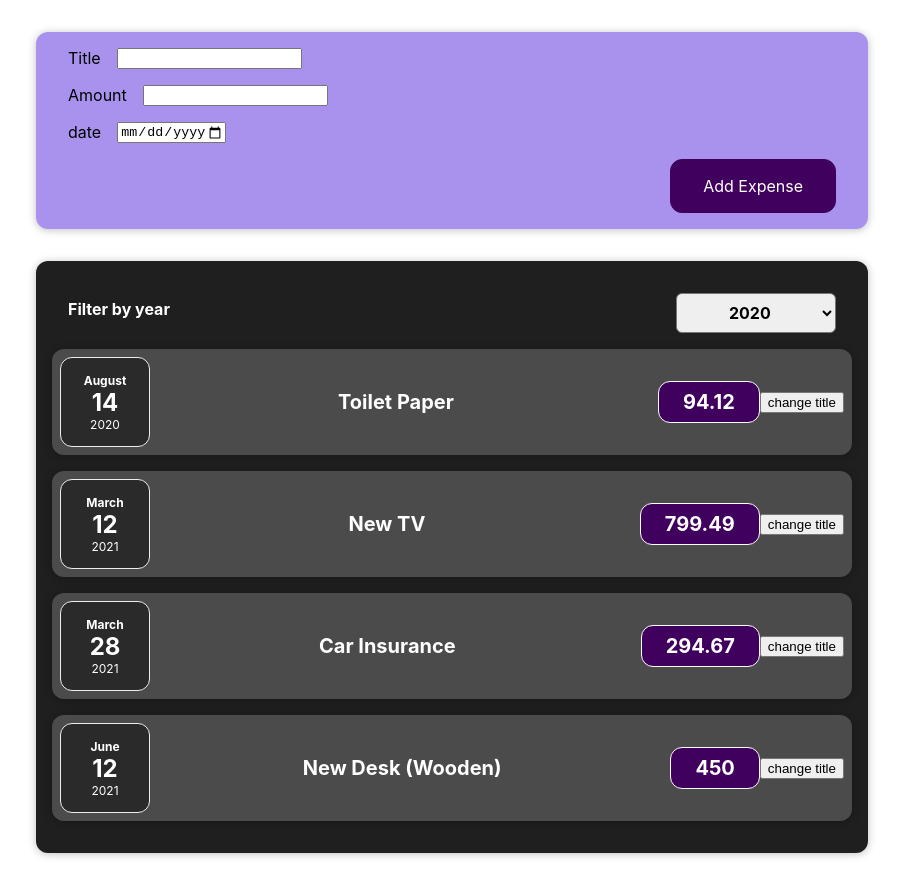
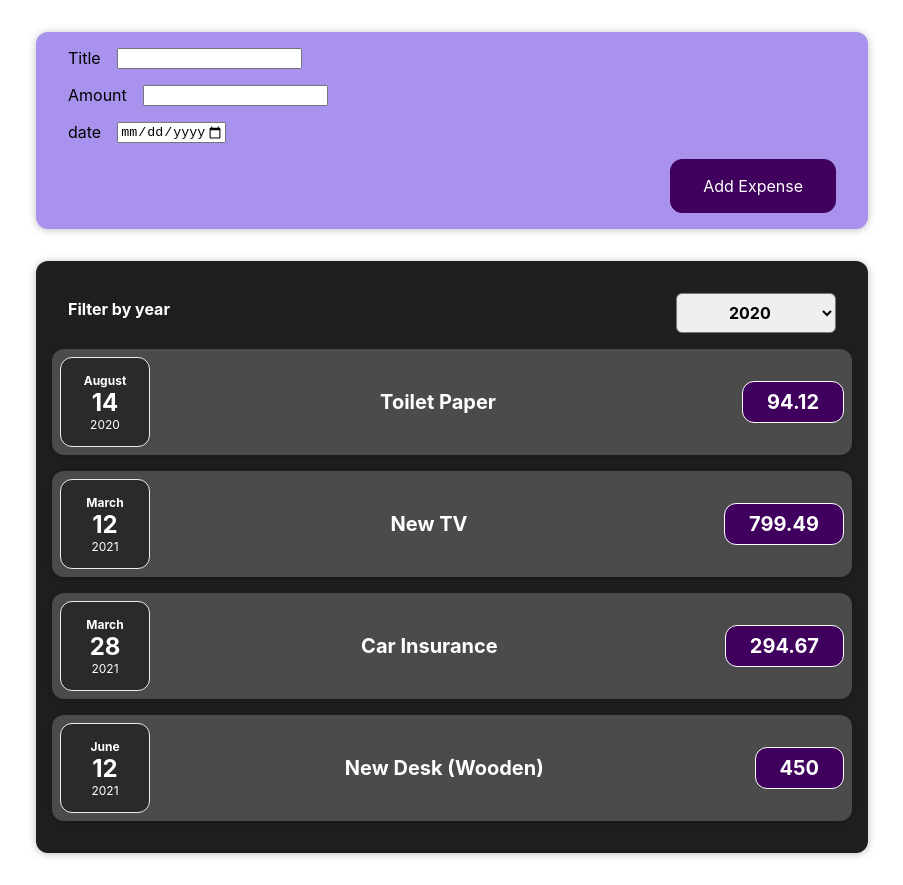
Before and after one commit to davetii/expenses-react-app, a React (Create React App) app: page / in a window 1280 px wide. Shown: the whole page, without its empty margins (188-1091 px from the left). Built offline with nearby package versions, Linux system fonts and the light colour scheme.

Commit message:
Removed unncesary button in expense item

```diff
--- a/src/components/expenses/ExpenseItem.js
+++ b/src/components/expenses/ExpenseItem.js
@@ -5,20 +5,13 @@
 import Card from "../ui/Card";
 
 const ExpenseItem = (props) => {
-    // a react hook
-    const [title, setTitle] = useState(props.title);
-
-    const onChangeTitle = () => {
-        setTitle("bob");
-    };
     return (
         <Card className="expense-item">
             <ExpenseDate date={props.date}/>
             <div className="expense-item__description">
-                <h2>{title}</h2>
+                <h2>{props.title}</h2>
                 <div className="expense-item__price">{props.amount}</div>
             </div>
-            <button onClick={onChangeTitle}>change title</button>
         </Card>
     );
 }
```
